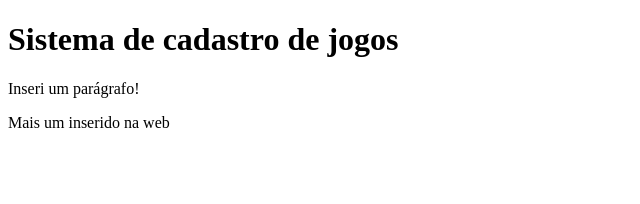
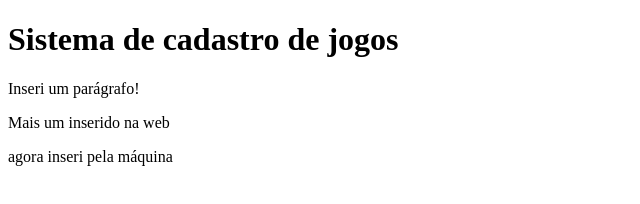
Before and after one commit to methalits/sistema-de-cadastro, a plain HTML site: page index.html in a window 1280 px wide. Shown: the whole page, without its empty margins (0-640 px from the left). Drawn offline with Linux system fonts and the light colour scheme.

Commit message:
upando algo q fiz na maquina

```diff
--- a/index.html
+++ b/index.html
@@ -10,6 +10,7 @@
     <h1>Sistema de cadastro de jogos</h1>
     <p> Inseri um parágrafo!</p>
     <p> Mais um inserido na web</p>
+    <p> agora inseri pela máquina</p>
     <script src="app.js"></script>
 
 </body>
```
